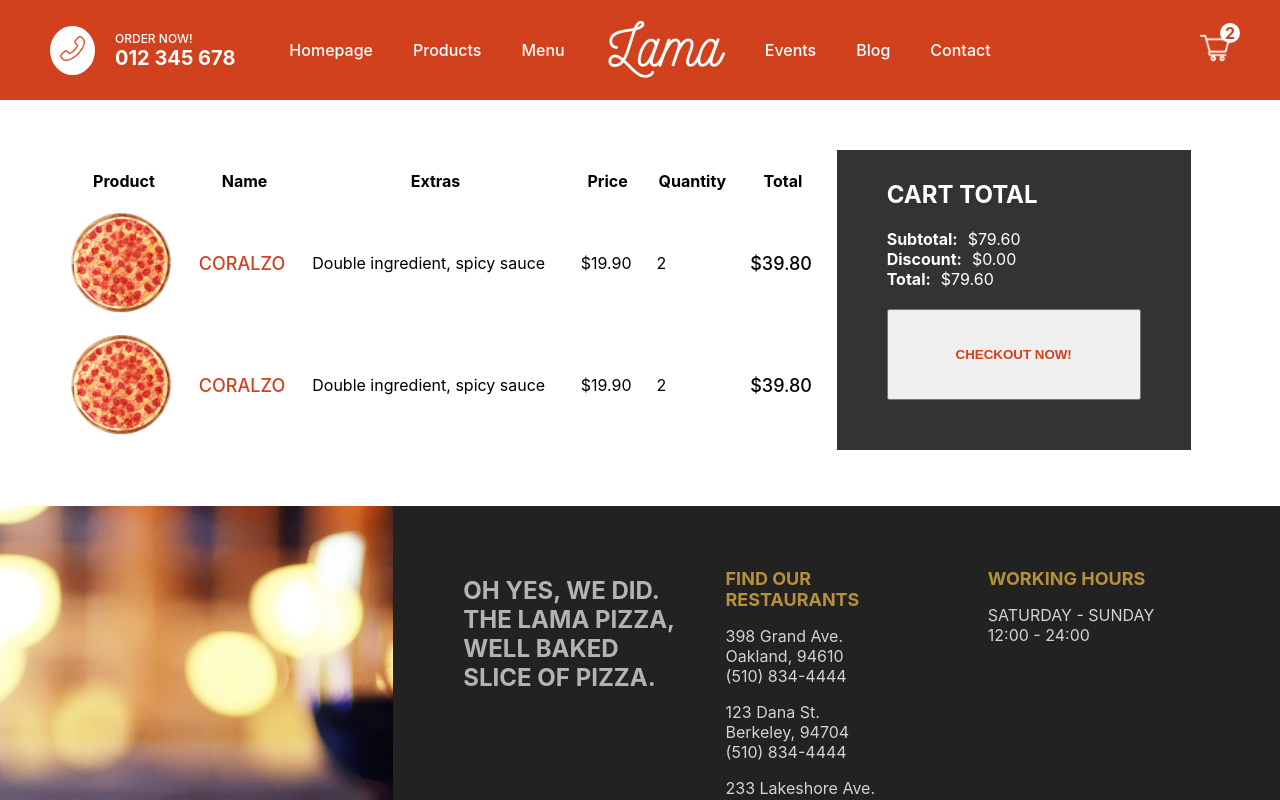
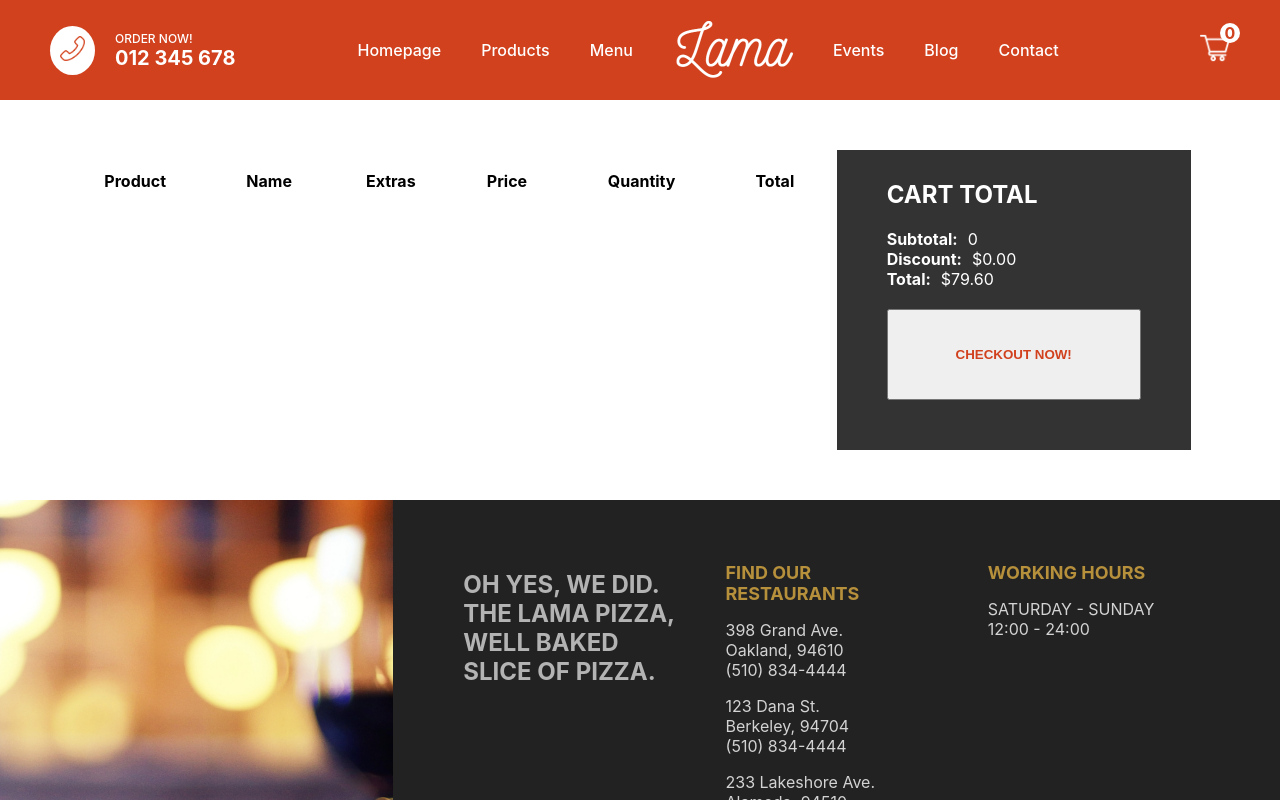
Before and after one commit to rbabaci1/my-restaurant, a Next.js app: page /Cart in a window 1280 px wide. Shown: the top 800 px of the page. Built offline with nearby package versions, Linux system fonts and the light colour scheme.

Commit message:
make the cart use redux state

```diff
--- a/components/Navbar.js
+++ b/components/Navbar.js
@@ -1,7 +1,11 @@
 import Image from 'next/image';
+import { useSelector } from 'react-redux';
+import Link from 'next/link';
 import styles from '../styles/Navbar.module.css';
 
 function Navbar() {
+  const quantity = useSelector(state => state.cart.quantity);
+
   return (
     <div className={styles.container}>
       <div className={styles.item}>
@@ -27,12 +31,14 @@
         </ul>
       </div>
 
-      <div className={styles.item}>
-        <div className={styles.cart}>
-          <Image src='/images/cart.png' alt='' width={30} height={30} />
-          <div className={styles.counter}>2</div>
+      <Link href='/cart' passHref>
+        <div className={styles.item}>
+          <div className={styles.cart}>
+            <Image src='/images/cart.png' alt='' width={30} height={30} />
+            <div className={styles.counter}>{quantity}</div>
+          </div>
         </div>
-      </div>
+      </Link>
     </div>
   );
 }
--- a/pages/Cart.js
+++ b/pages/Cart.js
@@ -1,7 +1,11 @@
 import Image from 'next/image';
+import { useDispatch, useSelector } from 'react-redux';
 import styles from '../styles/Cart.module.css';
 
 function Cart() {
+  const dispatch = useDispatch();
+  const cart = useSelector(state => state.cart);
+
   return (
     <div className={styles.container}>
       <div className={styles.left}>
@@ -15,11 +19,12 @@
             <th>Total</th>
           </tr>
 
-          <tr className={styles.tr}>
+          {cart.products.map(product => (
+            <tr className={styles.tr} key={product._id}>
               <td>
                 <div className={styles.imgContainer}>
                   <Image
-                  src='/images/pizza.png'
+                    src={product.img}
                     alt='pizza'
                     layout='fill'
                     objectFit='cover'
@@ -28,62 +33,32 @@
               </td>
 
               <td>
-              <span className={styles.name}>CORALZO</span>
+                <span className={styles.name}>{product.title}</span>
               </td>
 
               <td>
                 <span className={styles.extras}>
-                Double ingredient, spicy sauce
+                  {product.extras.map(extra => {
+                    <span key={product._id}>{extra.text}, </span>;
+                  })}
                 </span>
               </td>
 
               <td>
-              <span className={styles.price}>$19.90</span>
+                <span className={styles.price}>{product.price}</span>
               </td>
 
               <td>
-              <span className={styles.quantity}>2</span>
+                <span className={styles.quantity}>{product.quantity}</span>
               </td>
 
               <td>
-              <span className={styles.total}>$39.80</span>
+                <span className={styles.total}>
+                  {product.price * product.quantity}
+                </span>
               </td>
             </tr>
-
-          <tr className={styles.tr}>
-            <td>
-              <div className={styles.imgContainer}>
-                <Image
-                  src='/images/pizza.png'
-                  alt='pizza'
-                  layout='fill'
-                  objectFit='cover'
-                />
-              </div>
-            </td>
-
-            <td>
-              <span className={styles.name}>CORALZO</span>
-            </td>
-
-            <td>
-              <span className={styles.extras}>
-                Double ingredient, spicy sauce
-              </span>
-            </td>
-
-            <td>
-              <span className={styles.price}>$19.90</span>
-            </td>
-
-            <td>
-              <span className={styles.quantity}>2</span>
-            </td>
-
-            <td>
-              <span className={styles.total}>$39.80</span>
-            </td>
-          </tr>
+          ))}
         </table>
       </div>
 
@@ -91,7 +66,8 @@
         <div className={styles.wrapper}>
           <h2 className={styles.title}>CART TOTAL</h2>
           <div className={styles.totalText}>
-            <b className={styles.totalTextTitle}>Subtotal:</b>$79.60
+            <b className={styles.totalTextTitle}>Subtotal:</b>
+            {cart.total}
           </div>
           <div className={styles.totalText}>
             <b className={styles.totalTextTitle}>Discount:</b>$0.00
--- a/redux/cartSlice.js
+++ b/redux/cartSlice.js
@@ -4,11 +4,13 @@
   name: 'cart',
   initialState: {
     products: [],
+    quantity: 0,
     total: 0,
   },
   reducers: {
     addProduct: (state, action) => {
       state.products.push(action.payload);
+      state.quantity += 1;
       state.total += action.payload.price * action.payload.quantity;
     },
     reset: state => {
```
Also changed, not shown: pages/product/[id].js (+10 -1 lines). Lines whose indentation alone changed are shown as unchanged.
